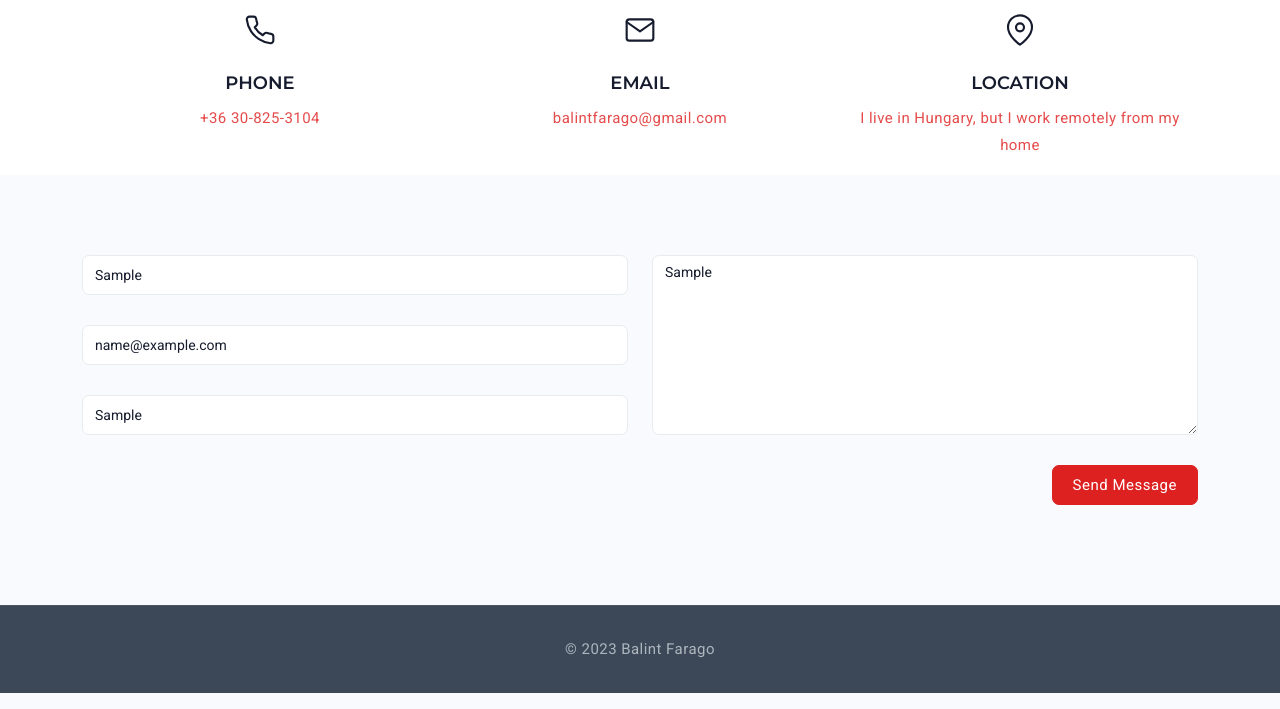
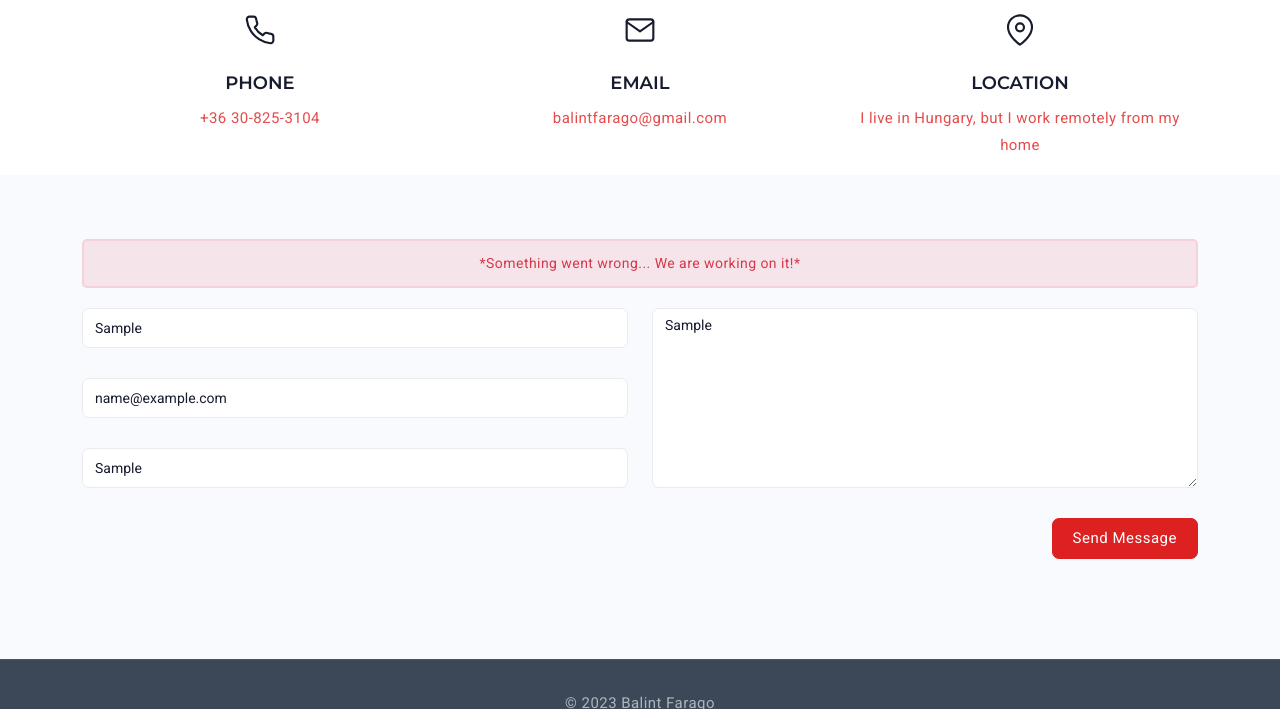
Before and after one commit to balintfarago/GitHub-Repo-for-AWS-S3, a plain HTML site: page index.html in a window 1280 px wide. Both pictures are taken after typing "Sample", "name@example.com", "Sample", "Sample" into the empty fields and a click on the button "Send Message". Shown: the part 5080-5789 px from the top of the page. Drawn offline with nearby package versions, Linux system fonts and the light colour scheme; no server answers.

Commit message:
formupload

```diff
--- a/index.html
+++ b/index.html
@@ -22,21 +22,50 @@
         <link href="css/style.css" rel="stylesheet" type="text/css" id="theme-opt" />
         <link href="css/colors/default.css" rel="stylesheet" id="color-opt">
 
+        <script src="https://ajax.googleapis.com/ajax/libs/jquery/2.2.4/jquery.min.js"></script>
+
     </head>
 
     <body>
 
-        <script src="https://ajax.googleapis.com/ajax/libs/jquery/2.2.4/jquery.min.js"></script>
-        <script type="text/javascript">
-        $(document).ready(function() {
-            $("#submit").click(function(e) {
-                e.preventDefault();
+    <script type="text/javascript">
+        function validateForm() {
+            var name = document.forms["myForm"]["name"].value;
+            var email = document.forms["myForm"]["email"].value;
+            var subject = document.forms["myForm"]["subject"].value;
+            var message = document.forms["myForm"]["message"].value;
+            document.getElementById("error-msg").style.opacity = 0;
+            document.getElementById('error-msg').innerHTML = "";
+            if (name == "" || name == null) {
+              document.getElementById('error-msg').innerHTML = "<div class='alert alert-warning error_message'>*Please enter a Name*</div>";
+              fadeIn();
+              return false;
+            }
+            else if (email == "" || email == null) {
+              document.getElementById('error-msg').innerHTML = "<div class='alert alert-warning error_message'>*Please enter a Email*</div>";
+              fadeIn();
+              return false;
+            }
+            /*else if (subject == "" || subject == null) {
+              document.getElementById('error-msg').innerHTML = "<div class='alert alert-warning error_message'>*Please enter a Subject*</div>";
+              fadeIn();
+              return false;
+            }*/
+           else if (message == "" || message == null) {
+              document.getElementById('error-msg').innerHTML = "<div class='alert alert-warning error_message'>*Please enter a Message*</div>";
+              fadeIn();
+              return false;
+            }
+            else {
+                document.getElementById('error-msg').innerHTML = "<div class='alert alert-success'>*Message sent*</div>";
+                fadeIn();
+
                 var name = $("#name").val(),
                 email = $("#email").val(),
                 message = $("#message").val();
                 console.log('TEST');
                 console.log(name + ', ' + email + ', ' + message);
-                 $.ajax({
+                $.ajax({
                 type: "POST",
                 url: 'https://q0lqdi4igl.execute-api.eu-north-1.amazonaws.com/v1', contentType: 'application/json',
                 data: JSON.stringify({
@@ -45,12 +74,40 @@
                 'message': message
                 }),
                 success: function(res){
-                $('#form-response').html('<div class="alert alert-info" role="alert">Welcome to the queue! Your path will begin shortly...</div>');
-            },  error: function(){
-                    $('#form-response').html('<div class="alert alert-info" role="alert">Something went wrong... We are working on it!</div>');
+                    document.getElementById('error-msg').innerHTML = "<div class='alert alert-success'>*Message sent*</div>";
+                },
+                error: function(){
+                    document.getElementById('error-msg').innerHTML = "<div class='alert alert-warning error_message'>*Something went wrong... We are working on it!*</div>";
                 }});
-            })
-        });
+
+
+
+                return false;
+            }
+
+            return false;
+
+          }
+          function fadeIn() {
+            var fade = document.getElementById("error-msg");
+            var opacity = 0;
+            var intervalID = setInterval(function () {
+              if (opacity < 1) {
+                opacity = opacity + 0.5
+                fade.style.opacity = opacity;
+              } else {
+                clearInterval(intervalID);
+              }
+            }, 200);
+          }
+        </script>
+
+
+
+
+
+
+
         </script>
 
         <!-- Loaderr -->
@@ -779,8 +836,8 @@
         <!-- MK Lightbox -->
         <script src="js/mklb.js"></script>
         <script src="js/filter.init.js"></script>
-        <!-- Contact -->
-        <script src="js/contact.js"></script>
+        <!-- Contact
+        <script src="js/contact.js"></script> -->
         <!-- Counter -->
         <script src="js/counter.init.js"></script>
         <!-- Typed -->
```
